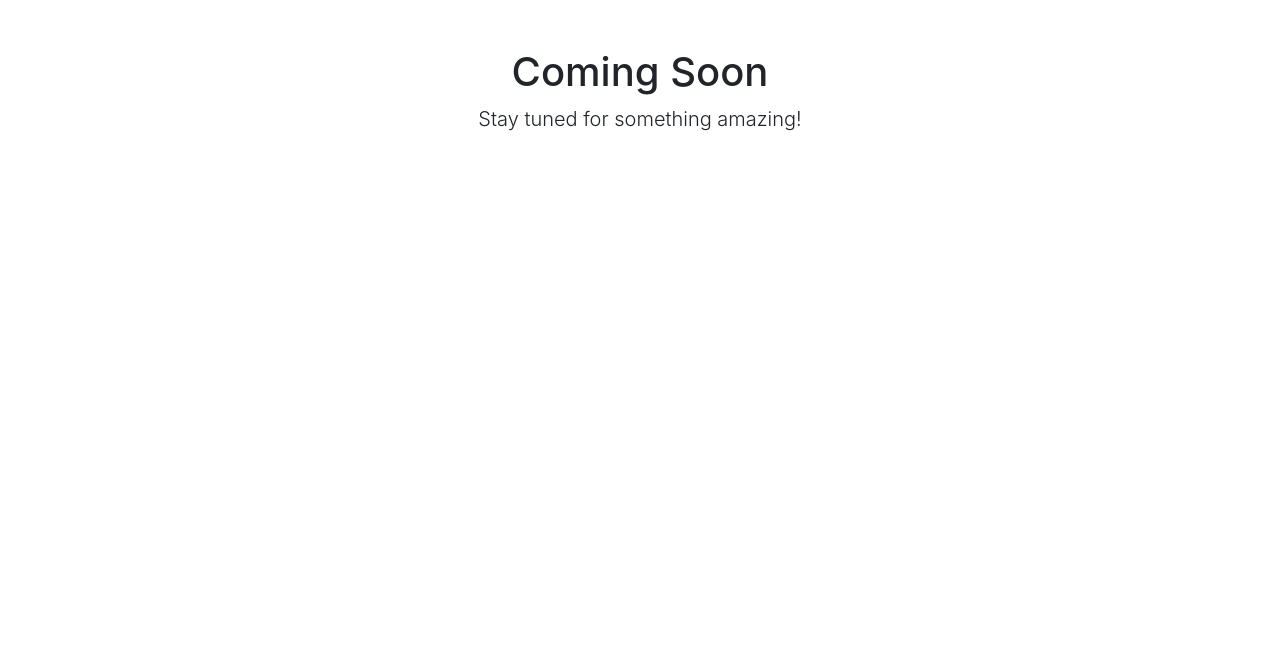
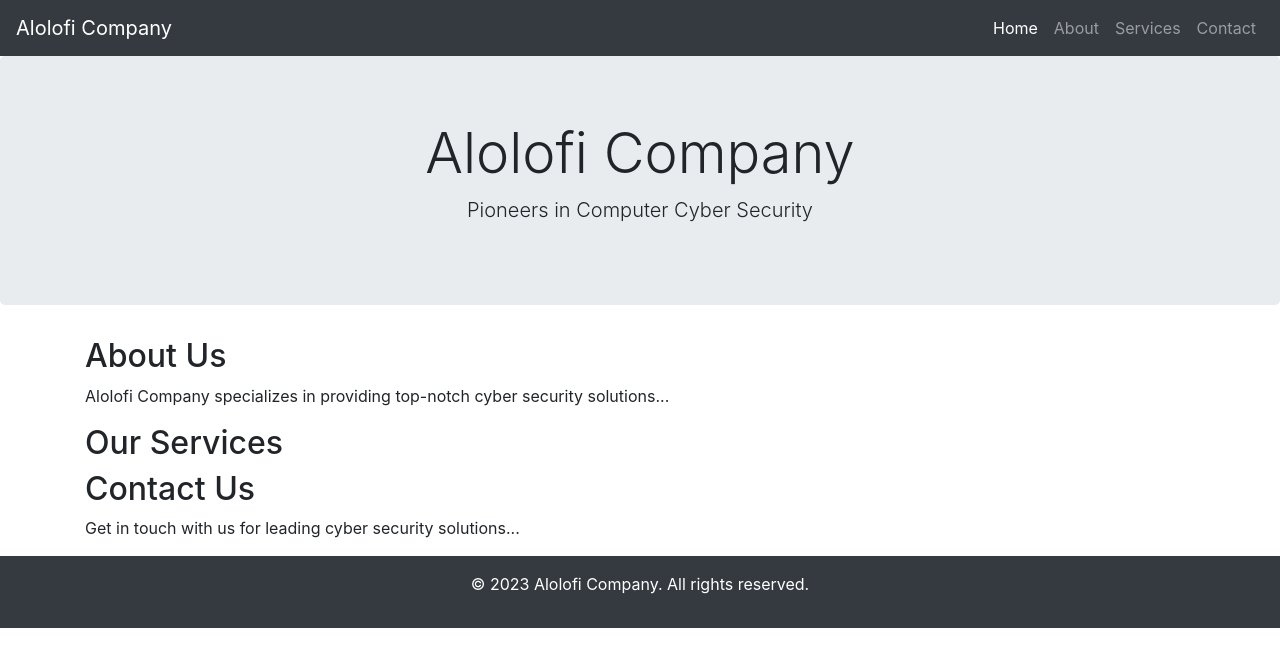
Before and after one commit to AL-Olofi1/alolofi, a plain HTML site: page index.html in a window 1280 px wide. Drawn offline with nearby package versions, Linux system fonts and the light colour scheme.

Commit message:
Update index.html

```diff
--- a/index.html
+++ b/index.html
@@ -3,16 +3,57 @@
 <head>
     <meta charset="UTF-8">
     <meta name="viewport" content="width=device-width, initial-scale=1.0">
-    <title>Coming Soon</title>
+    <title>Alolofi Company - Cyber Security Specialists</title>
     <link href="https://stackpath.bootstrapcdn.com/bootstrap/4.3.1/css/bootstrap.min.css" rel="stylesheet">
-    <!-- Optional: Include your custom CSS here -->
 </head>
 <body>
-    <div class="container text-center">
-        <h1 class="mt-5">Coming Soon</h1>
-        <p class="lead">Stay tuned for something amazing!</p>
-        <!-- Optional: Add more content or elements here -->
-    </div>
+    <!-- Navigation Bar -->
+    <nav class="navbar navbar-expand-lg navbar-dark bg-dark">
+        <a class="navbar-brand" href="#">Alolofi Company</a>
+        <button class="navbar-toggler" type="button" data-toggle="collapse" data-target="#navbarNav" aria-controls="navbarNav" aria-expanded="false" aria-label="Toggle navigation">
+            <span class="navbar-toggler-icon"></span>
+        </button>
+        <div class="collapse navbar-collapse" id="navbarNav">
+            <ul class="navbar-nav ml-auto">
+                <li class="nav-item active"><a class="nav-link" href="#">Home</a></li>
+                <li class="nav-item"><a class="nav-link" href="#">About</a></li>
+                <li class="nav-item"><a class="nav-link" href="#">Services</a></li>
+                <li class="nav-item"><a class="nav-link" href="#">Contact</a></li>
+            </ul>
+        </div>
+    </nav>
+
+    <!-- Hero Section -->
+    <header class="jumbotron text-center">
+        <h1 class="display-4">Alolofi Company</h1>
+        <p class="lead">Pioneers in Computer Cyber Security</p>
+    </header>
+
+    <!-- About Us Section -->
+    <section class="container">
+        <h2>About Us</h2>
+        <p>Alolofi Company specializes in providing top-notch cyber security solutions...</p>
+    </section>
+
+    <!-- Services Section -->
+    <section class="container">
+        <h2>Our Services</h2>
+        <div class="row">
+            <!-- Service Descriptions -->
+        </div>
+    </section>
+
+    <!-- Contact Section -->
+    <section class="container">
+        <h2>Contact Us</h2>
+        <p>Get in touch with us for leading cyber security solutions...</p>
+        <!-- Contact form -->
+    </section>
+
+    <!-- Footer -->
+    <footer class="bg-dark text-white text-center py-3">
+        <p>&copy; 2023 Alolofi Company. All rights reserved.</p>
+    </footer>
 
     <script src="https://stackpath.bootstrapcdn.com/bootstrap/4.3.1/js/bootstrap.bundle.min.js"></script>
 </body>
```
